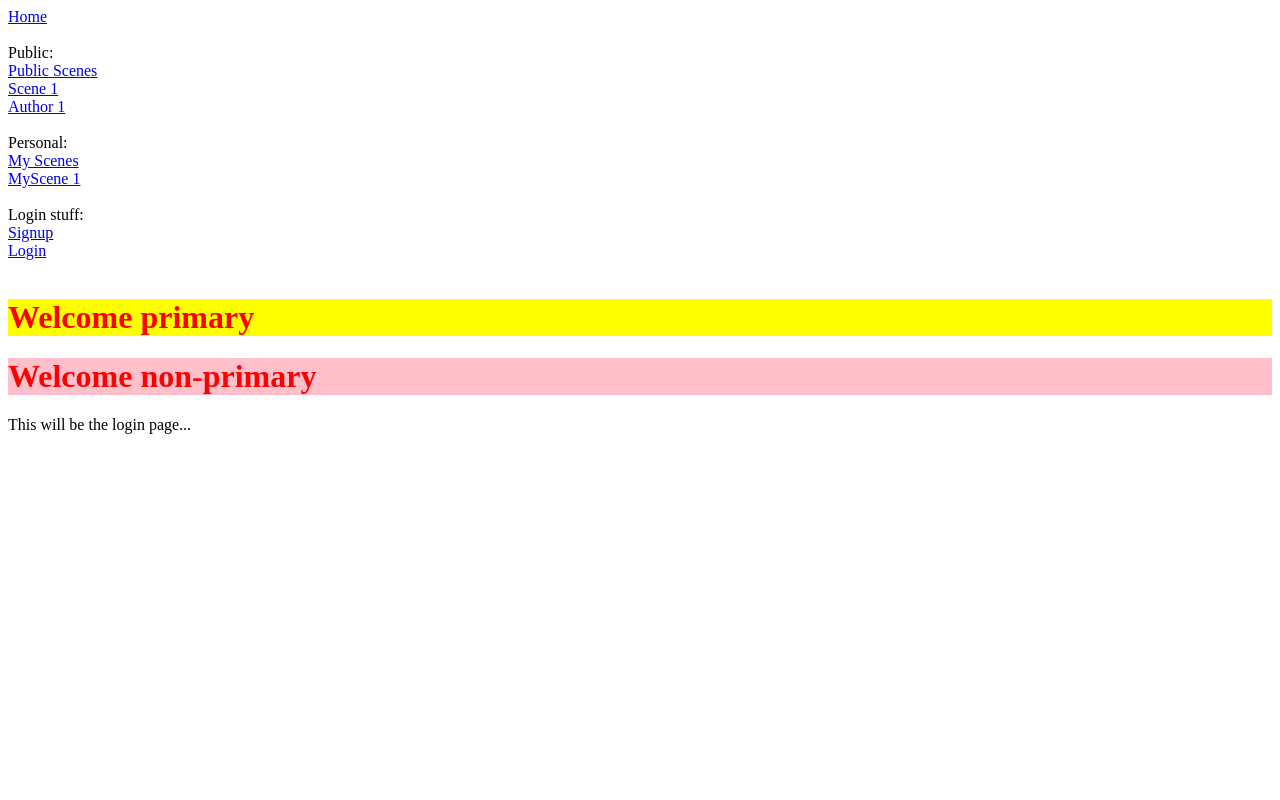
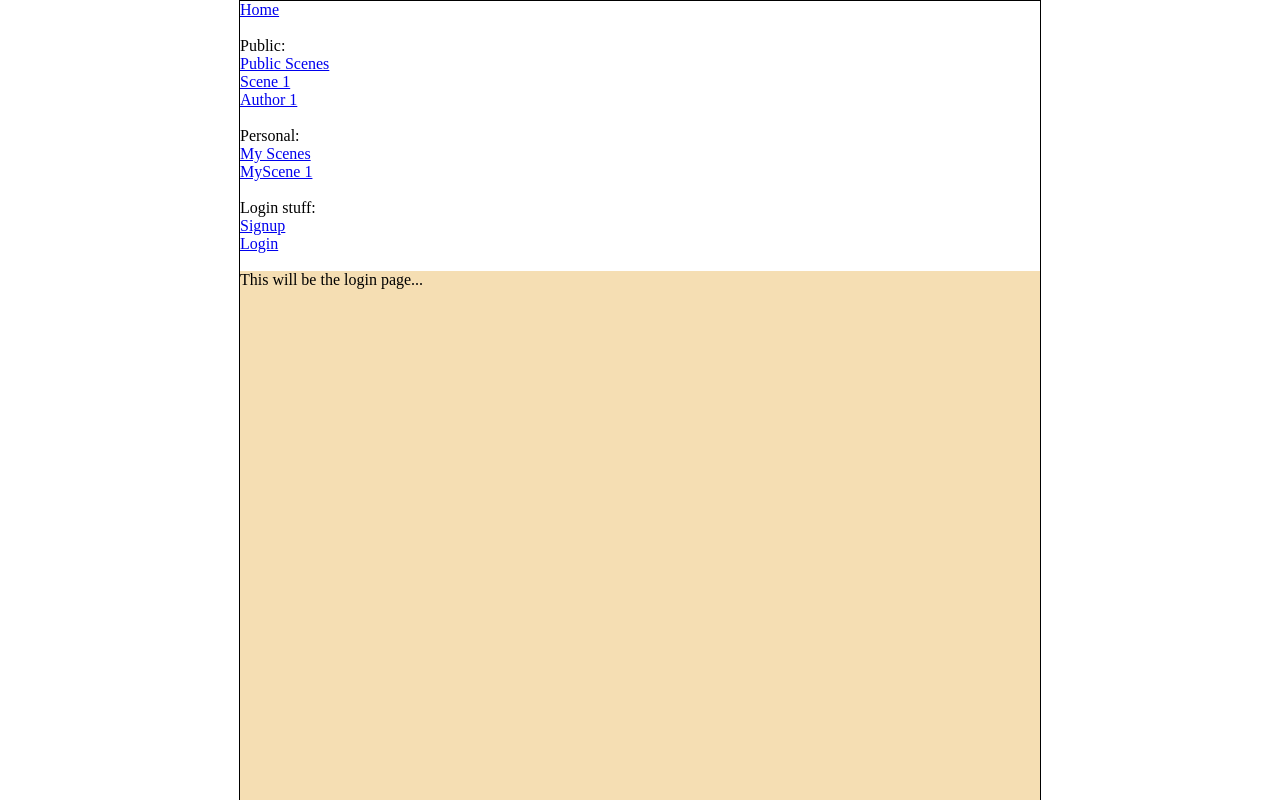
Before and after one commit to TdWa/make-a-scene-frontend, a React (Create React App) app: page /login in a window 1280 px wide. Shown: the top 800 px of the page. Built offline with nearby package versions, Linux system fonts and the light colour scheme.

Commit message:
add styled-components setup

```diff
--- a/src/App.tsx
+++ b/src/App.tsx
@@ -11,27 +11,13 @@ import SignupPage from "./pages/SignupPage";
 import LoginPage from "./pages/LoginPage";
 import NavBar from "./components/NavBar";
 
-import styled from "styled-components";
-
-type TitleProps = {
-  primary?: boolean;
-};
-
-const Title = styled.h1<TitleProps>`
-  color: red;
-  background-color: ${(props: TitleProps) =>
-    props.primary ? "yellow" : "pink"};
-  background-color: ${({ primary }) => (primary ? "yellow" : "pink")};
-`;
-
-// test login-system branch
+import { Main } from "./styles/styledElements";
 
 function App() {
   return (
     <div className="App">
       <NavBar />
-      <Title primary={true}>Welcome primary</Title>
-      <Title>Welcome non-primary</Title>
+      <Main>
         <Switch>
           <Route exact path="/" component={HomePage} />
           <Route path="/scenes" component={PublicScenesListPage} />
@@ -42,6 +28,7 @@ function App() {
           <Route path="/signup" component={SignupPage} />
           <Route path="/login" component={LoginPage} />
         </Switch>
+      </Main>
     </div>
   );
 }
--- a/src/index.tsx
+++ b/src/index.tsx
@@ -3,9 +3,16 @@ import ReactDOM from "react-dom";
 import { BrowserRouter as Router } from "react-router-dom";
 import App from "./App";
 
+import { ThemeProvider } from "styled-components";
+import GlobalStyles from "./styles/globalStyles";
+import { theme } from "./styles/theme";
+
 ReactDOM.render(
   <Router>
-    <App />
+    <ThemeProvider theme={theme}>
+      <GlobalStyles />
+      <App />
+    </ThemeProvider>
   </Router>,
   document.getElementById("root")
 );
--- /dev/null
+++ b/src/styles/globalStyles/index.ts
@@ -0,0 +1,22 @@
+import { createGlobalStyle } from "styled-components";
+import { ThemeType } from "../theme";
+
+const GlobalStyle = createGlobalStyle<{ theme: ThemeType }>`
+  * {
+    margin: 0;
+    padding: 0;
+  }
+
+ html {
+   font-size: 16px;
+ }
+
+ body {
+   width: 100%;
+   max-width: 800px;
+   margin: 0 auto;
+   border: 1px solid black;
+  }
+  `;
+
+export default GlobalStyle;
--- /dev/null
+++ b/src/styles/styledElements/Button.ts
@@ -0,0 +1,19 @@
+import styled from "styled-components";
+
+export const Button = styled.button`
+  background-color: red;
+`;
+
+// type TitleProps = {
+//   primary?: boolean;
+// };
+
+// const Title = styled.h1<TitleProps>`
+//   color: red;
+//   background-color: ${(props: TitleProps) =>
+//     props.primary ? "yellow" : "pink"};
+//   background-color: ${({ primary }) => (primary ? "yellow" : "pink")};
+// `;
+
+// <Title primary={true}>Welcome primary</Title>
+// <Title>Welcome non-primary</Title>
--- /dev/null
+++ b/src/styles/styledElements/Form.ts
@@ -0,0 +1,7 @@
+import styled from "styled-components";
+
+export const Form = styled.form`
+  background-color: yellow;
+  display: flex;
+  flex-direction: column;
+`;
--- /dev/null
+++ b/src/styles/styledElements/Main.ts
@@ -0,0 +1,6 @@
+import styled from "styled-components";
+
+export const Main = styled.main`
+  background-color: wheat;
+  min-height: 60vw;
+`;
--- /dev/null
+++ b/src/styles/styledElements/StyledLink.ts
@@ -0,0 +1,6 @@
+import styled from "styled-components";
+import { Link } from "react-router-dom";
+
+export const StyledLink = styled(Link)`
+  font-size: 40px;
+`;
--- /dev/null
+++ b/src/styles/styledElements/index.ts
@@ -0,0 +1,6 @@
+import { Button } from "./Button";
+import { Form } from "./Form";
+import { StyledLink } from "./StyledLink";
+import { Main } from "./Main";
+
+export { Button, Form, StyledLink, Main };
--- /dev/null
+++ b/src/styles/theme/index.ts
@@ -0,0 +1,14 @@
+export const theme = {
+  colors: {
+    main: "tomato",
+    accent: "teal",
+  },
+  fontSizes: {
+    small: "0.5rem",
+    medium: "1rem",
+    large: "2rem",
+  },
+  mediaQueries: {},
+};
+
+export type ThemeType = typeof theme;
```
Lines whose indentation alone changed are shown as unchanged.
